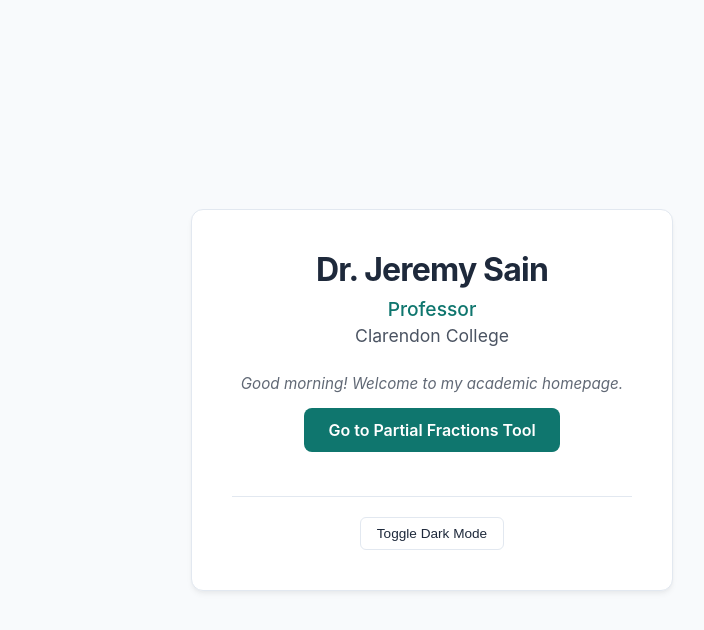
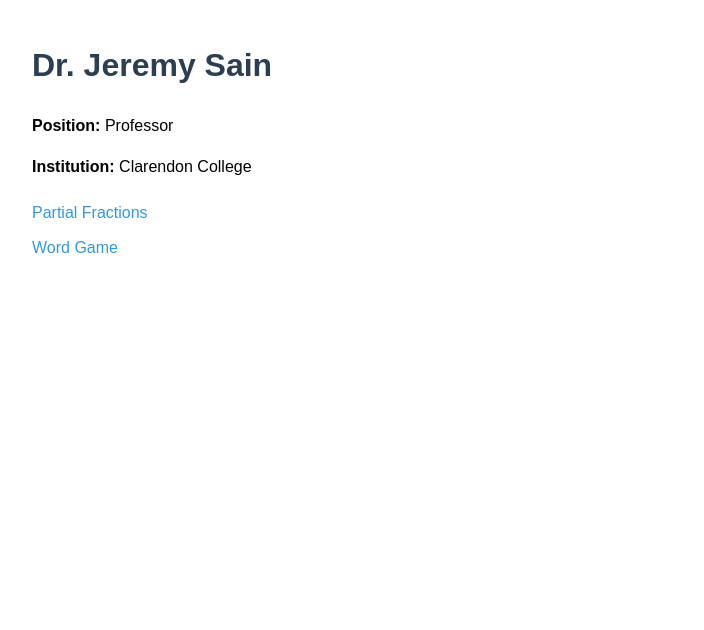
Before and after one commit to DrJeremySain/ai, a plain HTML site: page index.html in a window 1280 px wide. Shown: the whole page, without its empty margins (208-912 px from the left). Drawn offline with Linux system fonts and the light colour scheme.

Commit message:
Update index.html

```diff
--- a/index.html
+++ b/index.html
@@ -3,163 +3,44 @@
 <head>
     <meta charset="UTF-8">
     <meta name="viewport" content="width=device-width, initial-scale=1.0">
-    <title>Dr. Jeremy Sain | Clarendon College</title>
+    <title>Dr. Jeremy Sain</title>
     <style>
-        :root {
-            --bg-color: #f8fafc;
-            --card-bg: #ffffff;
-            --text-color: #1e293b;
-            --accent-color: #0f766e;
-            --accent-hover: #0d9488;
-            --border-color: #e2e8f0;
+        body {
+            font-family: sans-serif;
+            margin: 40px;
+            line-height: 1.6;
         }
-
-        [data-theme="dark"] {
-            --bg-color: #0f172a;
-            --card-bg: #1e293b;
-            --text-color: #f1f5f9;
-            --accent-color: #2dd4bf;
-            --accent-hover: #14b8a6;
-            --border-color: #334155;
+        .container {
+            max-width: 800px;
+            margin: auto;
         }
-
-        body {
-            font-family: -apple-system, BlinkMacSystemFont, "Segoe UI", Roboto, Helvetica, Arial, sans-serif;
-            background-color: var(--bg-color);
-            color: var(--text-color);
-            margin: 0;
-            padding: 0;
-            display: flex;
-            justify-content: center;
-            align-items: center;
-            min-height: 100vh;
-            transition: background-color 0.3s, color 0.3s;
+        h1 {
+            color: #2c3e50;
         }
-
-        .container {
-            background-color: var(--card-bg);
-            border: 1px solid var(--border-color);
-            border-radius: 12px;
-            padding: 40px;
-            max-width: 400px;
-            width: 90%;
-            box-shadow: 0 4px 6px -1px rgba(0, 0, 0, 0.05), 0 2px 4px -1px rgba(0, 0, 0, 0.03);
-            text-align: center;
-            transition: background-color 0.3s, border-color 0.3s;
-        }
-
-        h1 {
-            font-size: 2rem;
-            margin: 0 0 8px 0;
-            font-weight: 700;
-            letter-spacing: -0.025em;
-        }
-
-        .position {
-            font-size: 1.2rem;
-            color: var(--accent-color);
-            margin: 0 0 4px 0;
-            font-weight: 500;
-        }
-
-        .institution {
-            font-size: 1.1rem;
-            opacity: 0.8;
-            margin: 0 0 28px 0;
-        }
-
-        .btn {
-            display: inline-block;
-            background-color: var(--accent-color);
-            color: #ffffff;
-            text-decoration: none;
-            padding: 12px 24px;
-            border-radius: 8px;
-            font-weight: 600;
-            transition: background-color 0.2s;
-            margin-bottom: 24px;
-        }
-
-        [data-theme="dark"] .btn {
-            color: #0f172a;
-        }
-
-        .btn:hover {
-            background-color: var(--accent-hover);
-        }
-
-        .theme-toggle-container {
-            border-top: 1px solid var(--border-color);
-            padding-top: 20px;
+        nav {
             margin-top: 20px;
         }
-
-        .theme-toggle {
-            background: none;
-            border: 1px solid var(--border-color);
-            color: var(--text-color);
-            padding: 8px 16px;
-            border-radius: 6px;
-            cursor: pointer;
-            font-size: 0.85rem;
-            transition: background-color 0.2s, border-color 0.2s;
+        nav a {
+            display: block;
+            margin-bottom: 10px;
+            color: #3498db;
+            text-decoration: none;
         }
-
-        .theme-toggle:hover {
-            background-color: var(--border-color);
-        }
-
-        #greeting {
-            margin-bottom: 15px;
-            font-size: 0.95rem;
-            font-style: italic;
-            opacity: 0.7;
+        nav a:hover {
+            text-decoration: underline;
         }
     </style>
 </head>
 <body>
-
     <div class="container">
         <h1>Dr. Jeremy Sain</h1>
-        <p class="position">Professor</p>
-        <p class="institution">Clarendon College</p>
+        <p><strong>Position:</strong> Professor</p>
+        <p><strong>Institution:</strong> Clarendon College</p>
 
-        <p id="greeting"></p>
-
-        <a href="partialfractions.html" class="btn">Go to Partial Fractions Tool</a>
-
-        <div class="theme-toggle-container">
-            <button id="theme-btn" class="theme-toggle">Toggle Dark Mode</button>
-        </div>
+        <nav>
+            <a href="partialfractions.html">Partial Fractions</a>
+            <a href="wordgame.html">Word Game</a>
+        </nav>
     </div>
-
-    <script>
-        document.addEventListener('DOMContentLoaded', () => {
-            // Setup dynamic timing greeting
-            const greetingElement = document.getElementById('greeting');
-            const currentHour = new Date().getHours();
-            let greetingMessage = "Welcome to my academic homepage.";
-
-            if (currentHour < 12) {
-                greetingMessage = "Good morning! Welcome to my academic homepage.";
-            } else if (currentHour < 18) {
-                greetingMessage = "Good afternoon! Welcome to my academic homepage.";
-            } else {
-                greetingMessage = "Good evening! Welcome to my academic homepage.";
-            }
-            greetingElement.textContent = greetingMessage;
-
-            // Setup dark mode button toggle action
-            const themeBtn = document.getElementById('theme-btn');
-            themeBtn.addEventListener('click', () => {
-                const isDark = document.documentElement.getAttribute('data-theme') === 'dark';
-                if (isDark) {
-                    document.documentElement.removeAttribute('data-theme');
-                } else {
-                    document.documentElement.setAttribute('data-theme', 'dark');
-                }
-            });
-        });
-    </script>
 </body>
 </html>
```
